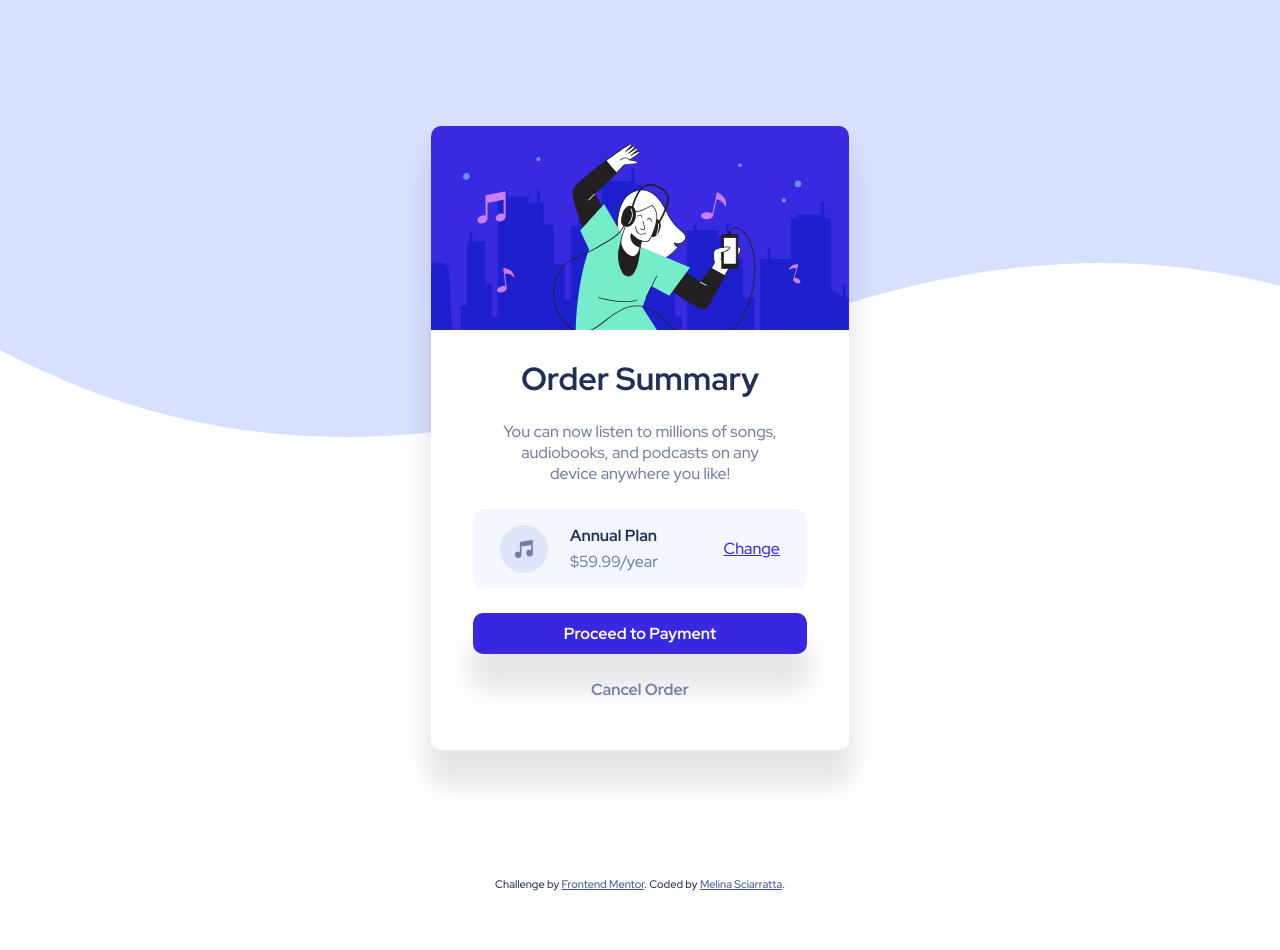
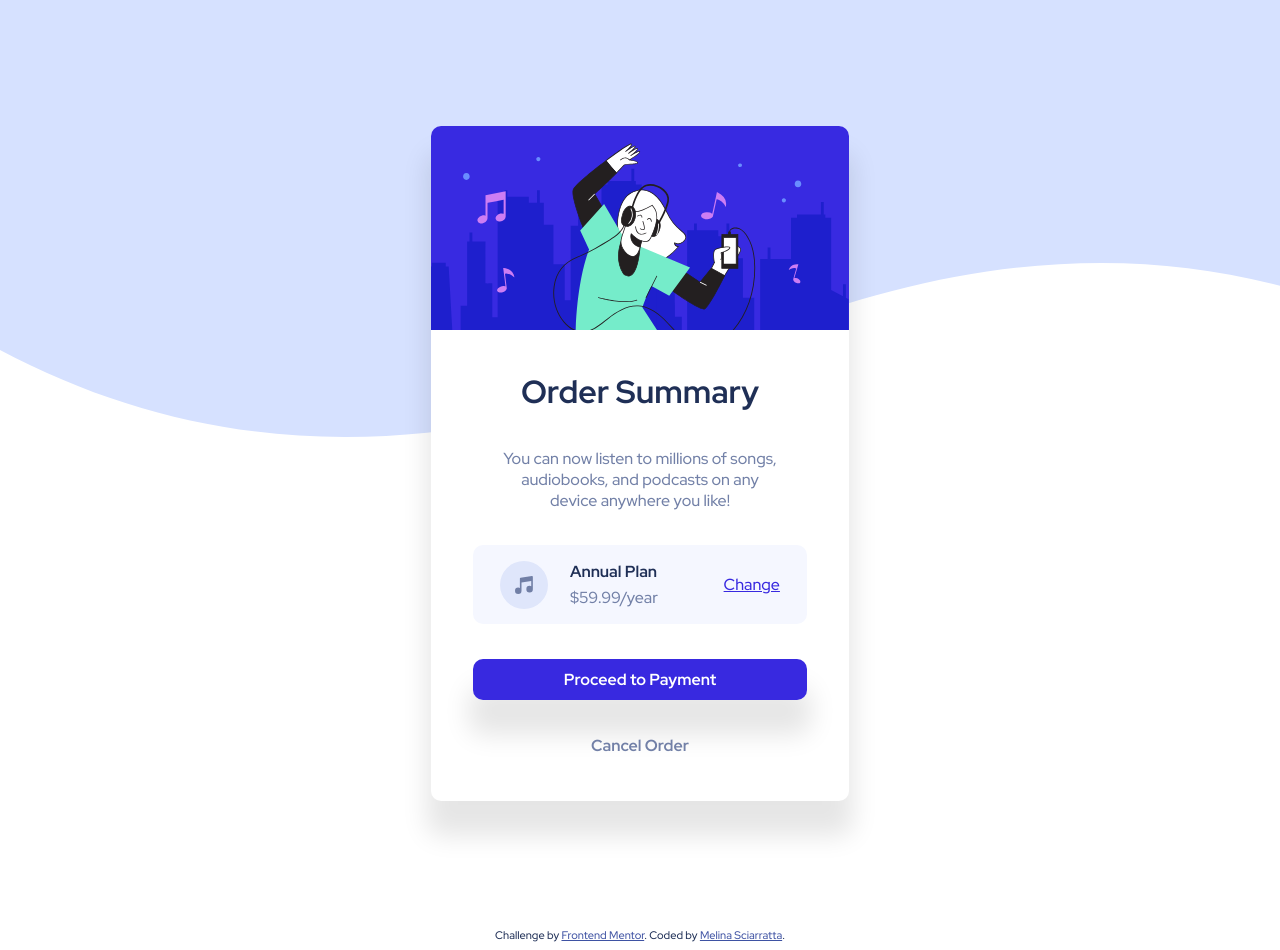
Before and after one commit to melisciar/order-summary, a plain HTML site: page index.html in a window 1280 px wide. Before the commit the page ends 899 px from the top, so only its background shows below. Drawn offline with Linux system fonts and the light colour scheme.

Commit message:
Update style.css

```diff
--- a/style.css
+++ b/style.css
@@ -11,18 +11,21 @@ body {
   border-radius: 10px;
   box-shadow: 0px 31px 26px 4px rgb(0 0 0 / 10%);
   background-color: white;
-  /* height: 600px; */
+  height: 650px;
   padding-bottom: 25px;
 }
 .arriba {
   width: 100%;
   border-radius: 10px 10px 0% 0%;
 }
+h1{
+  margin: 0;
+}
 p {
   font-size: 16px;
   color: hsl(224, 23%, 55%);
   max-width: 85%;
-  margin: 15px auto;
+  margin: 0 auto;
 }
 .boton {
   background-color: hsl(245, 75%, 52%);
@@ -39,6 +42,10 @@ p {
 .texto {
   max-width: 80%;
   margin: 0 auto;
+  display: flex;
+  flex-direction: column;
+  justify-content: space-evenly;
+  height: 70%;
 }
 .juntos {
   background-color: hsl(225, 100%, 98%);
@@ -78,9 +85,9 @@ p {
   text-decoration: none;
   color: hsla(245, 75%, 52%, 0.7);
 }
-.espacio {
+/* .espacio {
   margin: 25px 0;
-}
+} */
 .cancelar {
   color: hsl(224, 23%, 55%);
   font-weight: 700;
```
